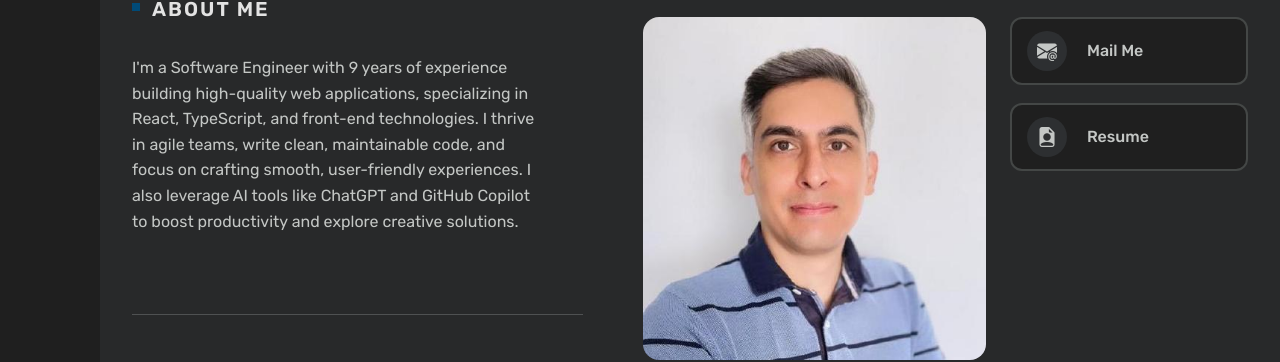
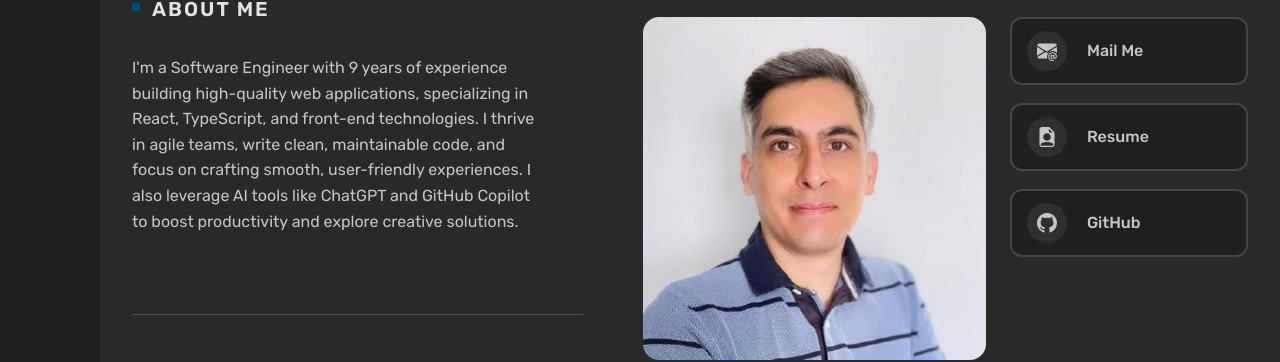
Before and after one commit to MrLapa/portfolio-carlos, a Next.js app: page / in a window 1280 px wide. Shown: the part 907-1269 px from the top of the page. Built offline with nearby package versions, Linux system fonts and the light colour scheme.

Commit message:
F-32: add link to GitHub in the about section (#33)

```diff
--- a/src/i18n/locales/en.json
+++ b/src/i18n/locales/en.json
@@ -13,6 +13,7 @@
     "mail": "Mail Me",
     "resume": "Resume",
     "skills": "Skills",
+    "github": "GitHub",
     "experiences": [
       {
         "company": "Wizeline SAS",
--- a/src/i18n/locales/es.json
+++ b/src/i18n/locales/es.json
@@ -13,6 +13,7 @@
     "mail": "Contáctame",
     "resume": "Currículum",
     "skills": "Habilidades",
+    "github": "GitHub",
     "experiences": [
       {
         "company": "Wizeline SAS",
--- a/src/screens/About/index.tsx
+++ b/src/screens/About/index.tsx
@@ -86,7 +86,23 @@ const About = () => {
                         <i className="bi bi-file-earmark-person-fill" />
                       </div>
                       <div className="a-text">
-                        <a className="text-reset stretched-link" href="/docs/carlos-garcia-frontend-resume-2025.pdf" target="_blank">{t("about.resume")}</a>
+                        <a
+                          className="text-reset stretched-link"
+                          href="/docs/carlos-garcia-frontend-resume-2025.pdf"
+                          target="_blank">{t("about.resume")}
+                        </a>
+                      </div>
+                    </li>
+                    <li>
+                      <div className="a-icon">
+                        <i className="bi bi-github" />
+                      </div>
+                      <div className="a-text">
+                        <a
+                          className="text-reset stretched-link"
+                          href="https://github.com/MrLapa"
+                          target="_blank">{t("about.github")}
+                        </a>
                       </div>
                     </li>
                   </ul>
```
